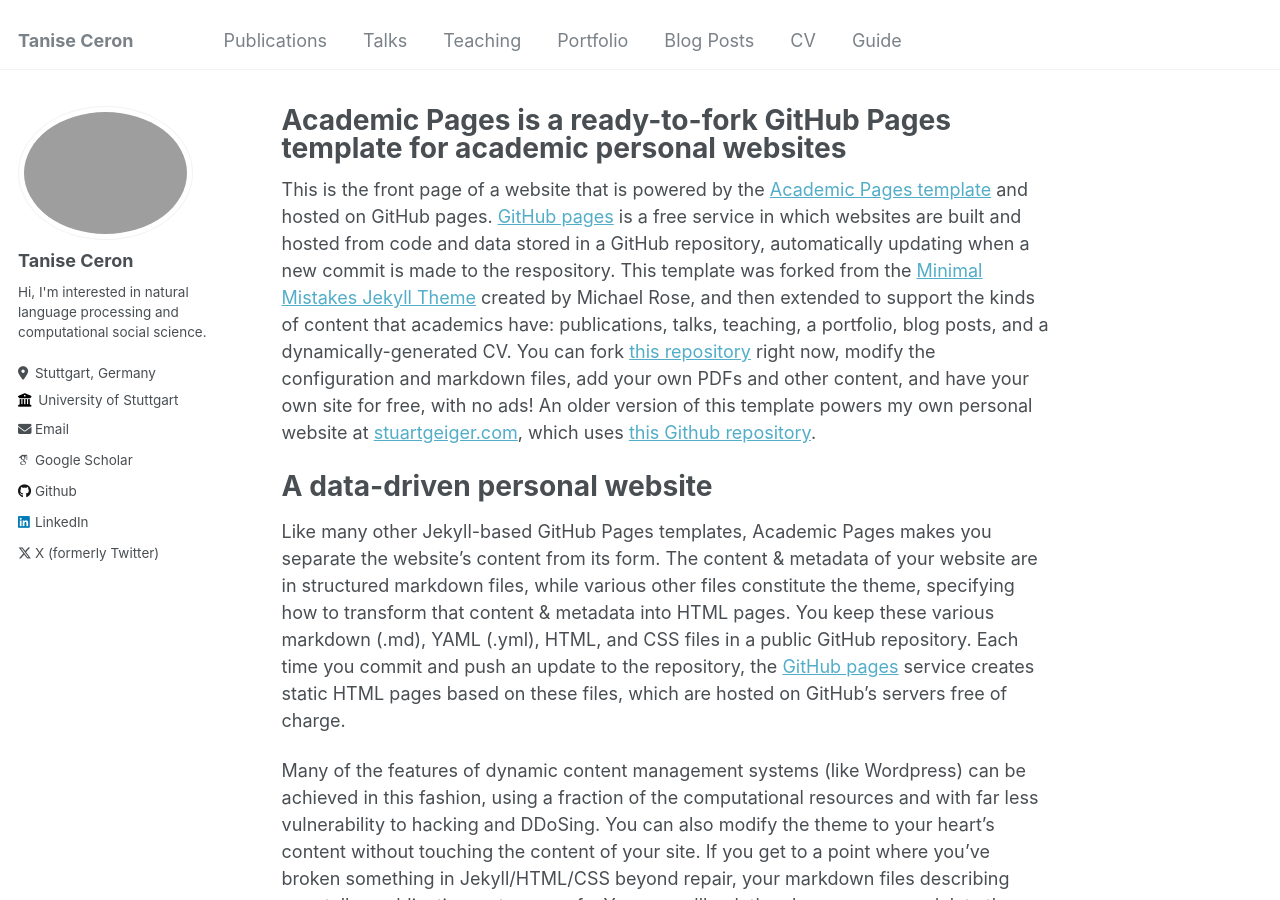
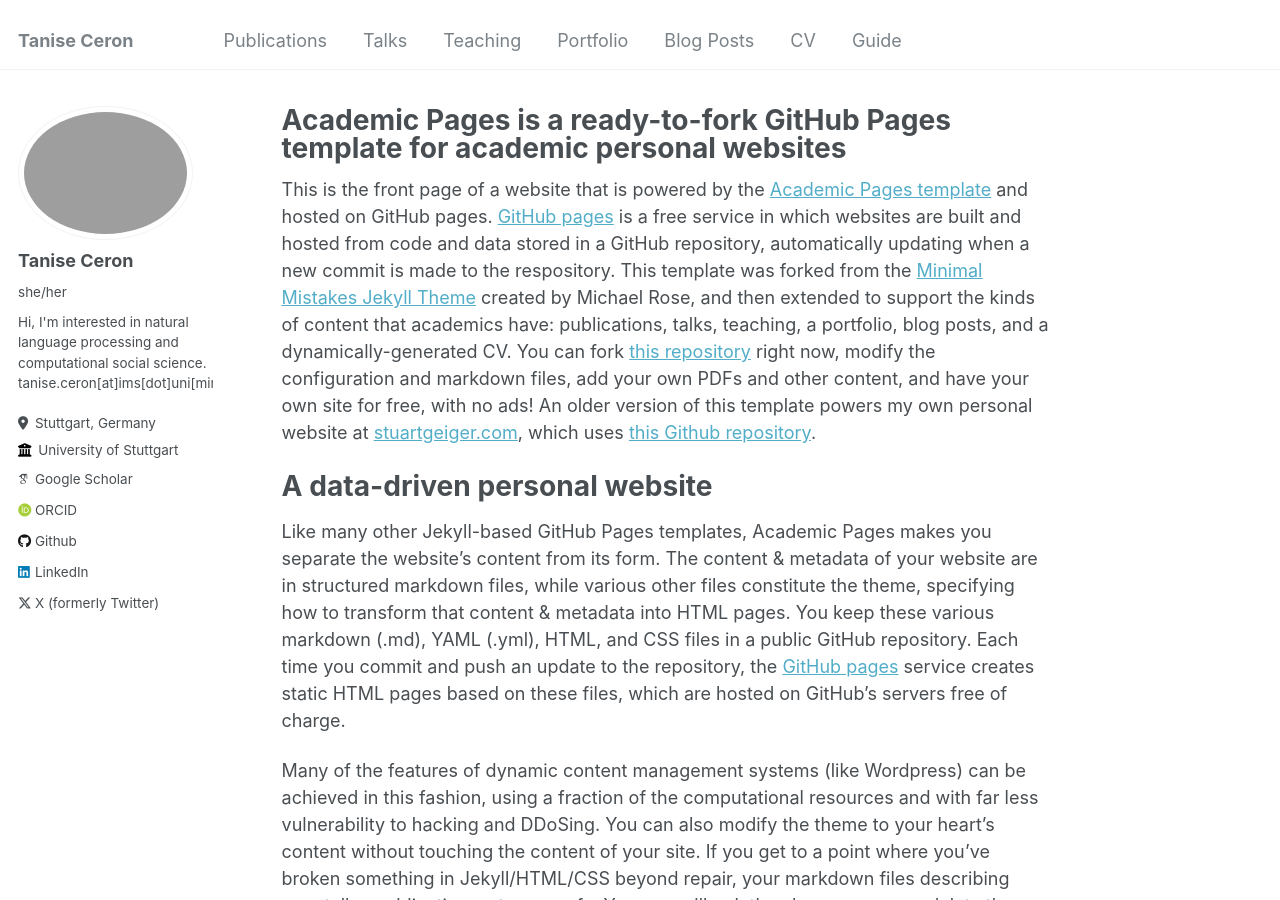
Before and after one commit to tceron/tceron.github.io, a Jekyll site: the page built from _pages/about.md, in a window 1280 px wide and 900 px high. Built offline with Jekyll 4.4.1, drawn with Linux system fonts in a browser that asks for light colours; some web fonts are replaced.

Commit message:
Add email info.

```diff
--- a/_config.yml
+++ b/_config.yml
@@ -23,18 +23,19 @@ author:
   # Biographic information
   avatar           : "tanise.jpg"
   name             : "Tanise Ceron"
-  pronouns         : # example: "she/her"
-  bio              : "Hi, I'm interested in natural language processing and computational social science."
+  pronouns         : "she/her"
+  bio              : "Hi, I'm interested in natural language processing and computational social science.
+                      tanise.ceron[at]ims[dot]uni[minus]stuttgart[dot]de"
   location         : "Stuttgart, Germany"
   employer         : "University of Stuttgart"
   uri              : # URL
-  email            : "tanise.ceron@ims.uni-stuttgart.de"
+#  email            : "tanise.ceron@ims.uni-stuttgart.de"
 
   # Academic websites
 #  arxiv            : "http://arxiv.org/a/ceron_t_1"
   googlescholar    : "https://scholar.google.com/citations?user=RvYLVPsAAAAJ&hl=it"
   impactstory      : # URL
-#  orcid            : "https://orcid.org/0009-0002-4845-2789"
+  orcid            : "https://orcid.org/0009-0002-4845-2789"
 #  pubmed           : "https://www.ncbi.nlm.nih.gov/pubmed/?term=john+snow"
 #  researchgate     : # URL
 
```
